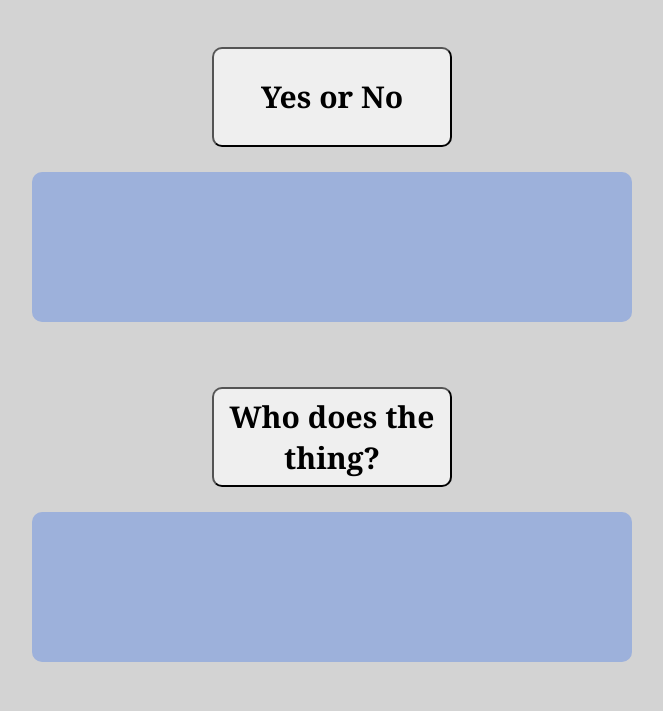
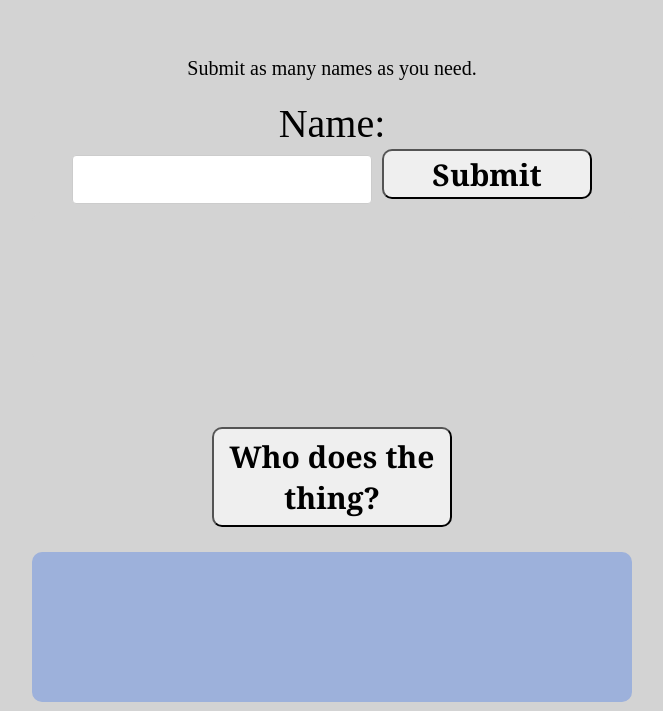
Before and after one commit to antilou86/coinflipper, a plain HTML site: page index.html in a window 1280 px wide. Shown: the part 89-800 px from the top of the page, without its empty margins (308-971 px from the left). Drawn offline with Linux system fonts and the light colour scheme.

Commit message:
added and styled new form box to enter custom names

```diff
--- a/index.css
+++ b/index.css
@@ -53,8 +53,40 @@ p {
     margin-top: 20px;
     padding-top: 25px;
 }
-
+.formPara{
+    margin-top: 5px;
+    padding-top: 5px;
+    font-size: 20px;
+}
 .reset {
     background-color: rgb(228, 36, 36);
     color: white;
 }
+
+.nameSubmitButton{
+    height: 50px;
+    width: 35%;
+}
+
+form {
+    font-size: 40px;
+}
+
+input {
+    width: 50%;
+    padding: 12px 20px;
+    margin: 8px 0;
+    display: inline-block;
+    border: 1px solid #ccc;
+    border-radius: 4px;
+    box-sizing: border-box;
+    font-size: 20px;
+    text-align: center;
+  }
+  .formNames {
+    height: 150px;
+    background-color: lightgrey;
+    border-radius: 10px;
+    margin-bottom: 15px;
+    font-family: Cambria, Cochin, Georgia, Times, 'Times New Roman', serif;
+  }
--- a/index.html
+++ b/index.html
@@ -9,14 +9,24 @@
     <header>
         <h1>Coin Flipper</h1>
     </header>
-    <span class="yesNo">
-            <button>Yes or No</button>
-            <div class='yesNoResults'></div>
+
+    <span class="form">
+        <p class="formPara">Submit as many names as you need.</p>
+        <form>
+            Name: <br>
+            <input type="text" name="firstname">
+            <button class="nameSubmitButton" value="submit">Submit</button>
+        </form>
+        <div class="formNames"></div>
+
     </span>
-
     <span class="morganOrLou">
             <button>Who does the thing?</button>
             <div class='morganOrLouResults'></div>
+    </span>
+    <span class="yesNo">
+        <button>Yes or No</button>
+        <div class='yesNoResults'></div>
     </span>
     <button class="reset">CLEAR RESULTS</button>
 </body>
--- a/index.js
+++ b/index.js
@@ -5,8 +5,12 @@ let randomNumberMaker = function() {
 
 let yesNoResults = document.querySelector('.yesNoResults');
 let nameResults = document.querySelector('.morganOrLouResults');
+let formNames = document.querySelector('formNames')
+
 let para = document.createElement('p');
 let para2 = document.createElement('p');
+let para3 = document.createElement('p');
+
 nameResults.appendChild(para);
 yesNoResults.appendChild(para2);
 
```
